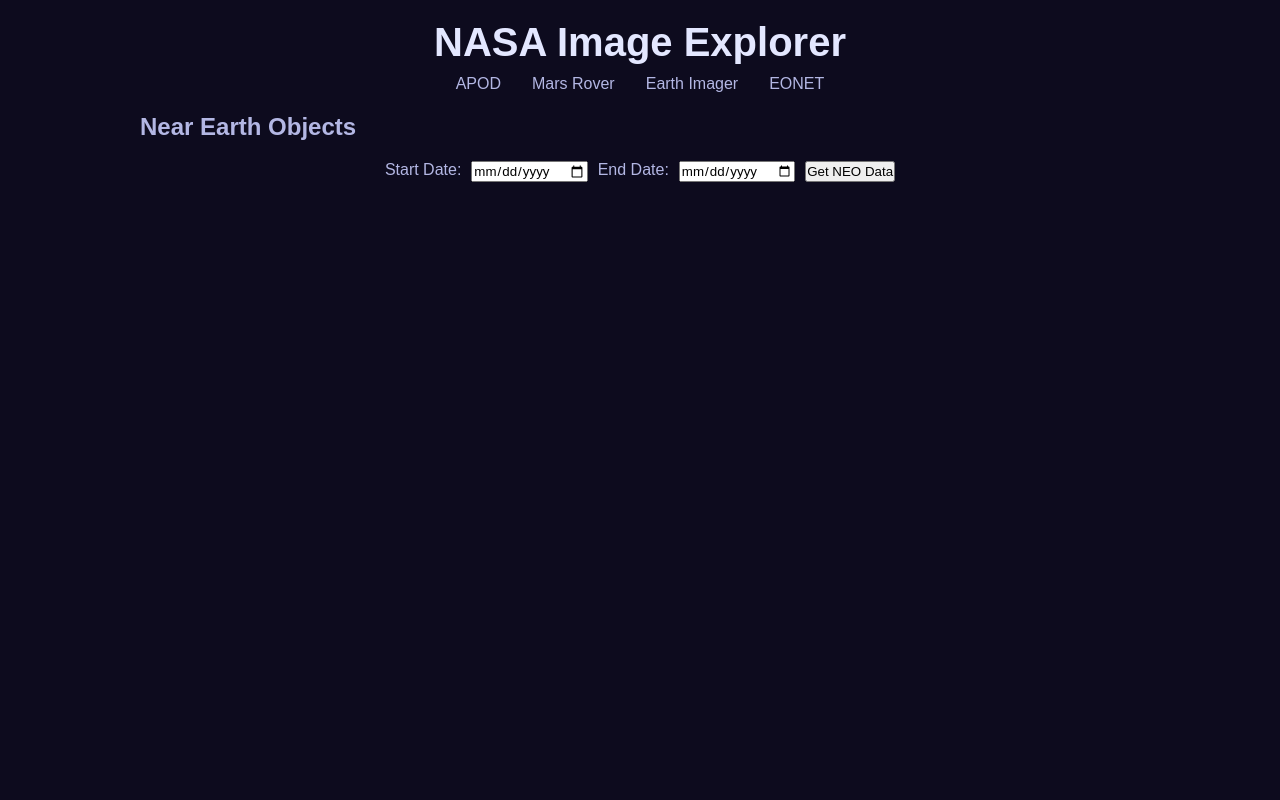
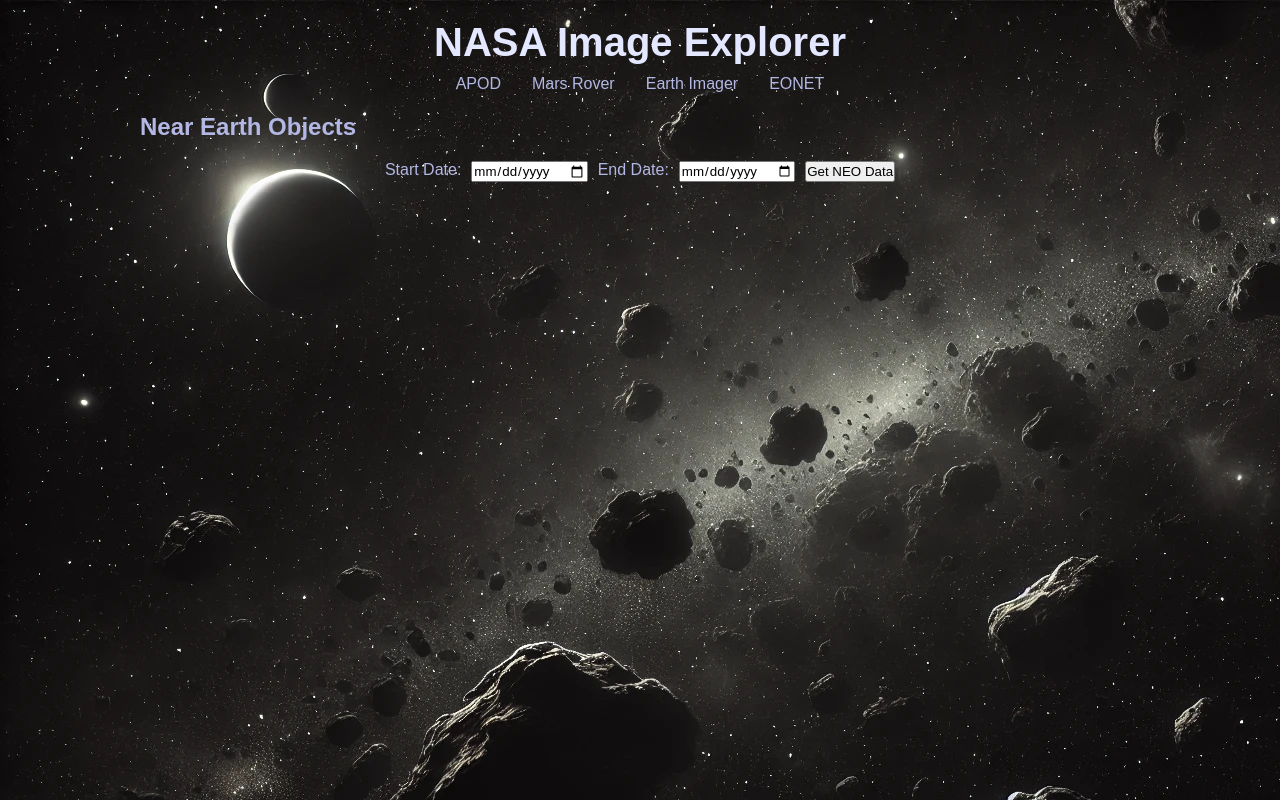
Before and after one commit to 0wn2886/nasa_api, a plain HTML site: page neo.html in a window 1280 px wide. Drawn offline with Linux system fonts and the light colour scheme.

Commit message:
Modifs BG

```diff
--- a/earth-imager.css
+++ b/earth-imager.css
@@ -7,7 +7,7 @@
 }
 
 body {
-    background-color: #0b0e1b; /* Fond sombre pour évoquer l'espace */
+    background-image: url("satellite.jpg");
     color: #d9e2ef;
     display: flex;
     flex-direction: column;
--- a/mars.css
+++ b/mars.css
@@ -7,7 +7,7 @@
 
 body {
     font-family: Arial, sans-serif;
-    background-color: #1d1f27;
+    background-image: url("mars.jpg");
     color: #f4f4f9;
     line-height: 1.6;
     display: flex;
--- a/neo.css
+++ b/neo.css
@@ -7,7 +7,7 @@
 }
 
 body {
-    background-color: #0d0b1e; /* Fond rappelant l'espace */
+    background-image: url("asteroids.jpg");
     color: #b3b7e4;
     display: flex;
     flex-direction: column;
```
Also changed, not shown: asteroids.jpg (added), mars.jpg (added), satellite.jpg (added).
